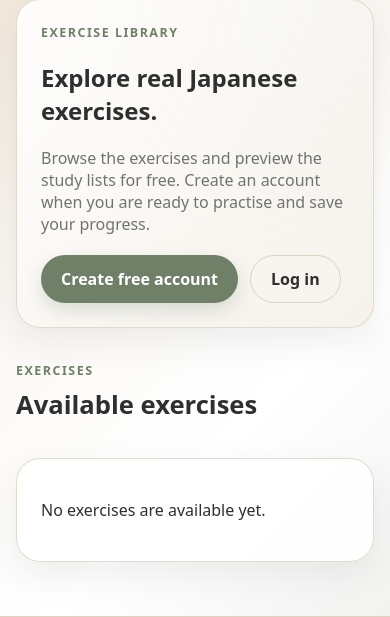
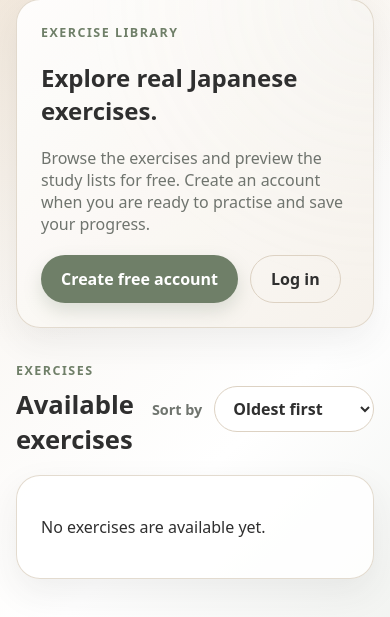
Before and after one commit to Kaneydudey/Tagood, a Django app: page /dashboard/ in a window 390 px wide. Shown: the part 168-785 px from the top of the page. Run offline with Django 5.2, Linux system fonts and the light colour scheme; data that the repository does not hold is empty.

Commit message:
Improve exercise access and study flow

```diff
--- a/core/admin.py
+++ b/core/admin.py
@@ -102,6 +102,11 @@ class UserSentenceProgressAdmin(admin.ModelAdmin):
 class SiteSettingAdmin(admin.ModelAdmin):
     list_display = ("id", "access_code", "updated_at")
 
+    def has_add_permission(self, request):
+        if SiteSetting.objects.exists():
+            return False
+        return super().has_add_permission(request)
+
 
 @admin.register(UserExerciseAccess)
 class UserExerciseAccessAdmin(admin.ModelAdmin):
--- a/core/static/core/styles.css
+++ b/core/static/core/styles.css
@@ -577,7 +577,7 @@ summary {
 
 /* Exercise detail */
 
-.lesson-hero {
+  border: 1px solid rgba(221, 210, 195, 0.9);
   display: flex;
   justify-content: space-between;
   gap: 24px;
@@ -818,6 +834,41 @@ summary {
   padding: 10px 16px;
   background: rgba(255,255,255,0.7);
   border: 1px solid rgba(221, 210, 195, 0.9);
+}
+
+/* Exercise sorting */
+.learning-path-header {
+  align-items: center;
+}
+
+.learning-path-header .section-heading {
+  margin-bottom: 0;
+}
+
+.exercise-sort-form {
+  display: flex;
+  align-items: center;
+  gap: 12px;
+}
+
+.exercise-sort-form label {
+  color: var(--muted);
+  font-size: 0.9rem;
+  font-weight: 700;
+  white-space: nowrap;
+}
+
+.exercise-sort-form select {
+  width: auto;
+  min-width: 160px;
+  padding: 10px 14px;
+  border: 1px solid var(--border);
+  border-radius: 999px;
+  background: white;
+  color: var(--text);
+  font: inherit;
+  font-weight: 700;
+  cursor: pointer;
 }
 
 .change-positive {
--- a/core/templates/core/base.html
+++ b/core/templates/core/base.html
@@ -41,6 +41,16 @@
   </header>
 
   <main class="page-shell">
+    {% if messages %}
+      <div class="message-stack">
+        {% for message in messages %}
+          <div class="alert {% if message.tags == 'success' %}alert-success{% else %}alert-error{% endif %}">
+            {{ message }}
+          </div>
+        {% endfor %}
+      </div>
+    {% endif %}
+
     {% block content %}
     {% endblock %}
   </main>
--- a/core/templates/core/dashboard.html
+++ b/core/templates/core/dashboard.html
@@ -37,7 +37,7 @@
   </section>
 
   <section class="section-block">
-    <div class="section-topline">
+    <div class="section-topline learning-path-header">
       <div>
         <p class="eyebrow">Exercises</p>
         <h2 class="section-heading">
@@ -48,6 +48,18 @@
           {% endif %}
         </h2>
       </div>
+
+      <form method="get" class="exercise-sort-form">
+        <label for="exercise-sort">Sort by</label>
+        <select id="exercise-sort" name="sort" onchange="this.form.submit()">
+          <option value="oldest" {% if sort_order != "newest" %}selected{% endif %}>
+            Oldest first
+          </option>
+          <option value="newest" {% if sort_order == "newest" %}selected{% endif %}>
+            Newest first
+          </option>
+        </select>
+      </form>
     </div>
 
     {% if exercise_cards %}
--- a/core/views.py
+++ b/core/views.py
@@ -2,6 +2,7 @@ import random
 from datetime import timedelta
 from hmac import compare_digest
 
+from django.contrib import messages
 from django.db.models import Sum
 from django.contrib.auth.models import User
 from django.shortcuts import render, redirect, get_object_or_404
@@ -104,7 +105,7 @@ def exercise_requires_access(exercise):
 
 
 def get_current_access_code():
-    setting = SiteSetting.objects.first()
+    setting = SiteSetting.objects.order_by("-updated_at", "-id").first()
 
     if setting:
         return setting.access_code.strip()
@@ -221,7 +222,12 @@ def signup(request):
 
 
 def dashboard(request):
-    exercises = Exercise.objects.filter(is_published=True).order_by("order", "title")
+    sort_order = request.GET.get("sort", "oldest")
+    if sort_order == "newest":
+        exercises = Exercise.objects.filter(is_published=True).order_by("-order", "-id")
+    else:
+        sort_order = "oldest"
+        exercises = Exercise.objects.filter(is_published=True).order_by("order", "id")
 
     exercise_cards = []
 
@@ -266,6 +272,7 @@ def dashboard(request):
 
     return render(request, "core/dashboard.html", {
         "exercise_cards": exercise_cards,
+        "sort_order": sort_order,
     })
 
 @login_required
@@ -424,9 +431,10 @@ def exercise_detail(request, exercise_id):
     ):
         if check_access_code(request.POST.get("access_code", "")):
             grant_exercise_access(request.user, ex)
+            messages.success(request, "Exercise unlocked! Enjoy your studies.")
             return redirect("exercise_detail", exercise_id=ex.id)
 
-        access_error = "That access code was not correct. Please try again."
+        access_error = "Incorrect, typo maybe? Try again."
 
     prog = None
     stage1_unlocked = True
```
Also changed, not shown: other parts of core/static/core/styles.css (+102 -0 lines), core/templates/core/exercise_detail.html (+28 -6 lines), core/templates/core/stage1_flashcards.html (+20 -3 lines), core/templates/core/stage3_sentences.html (+19 -3 lines), core/tests.py (+63 -3 lines).
